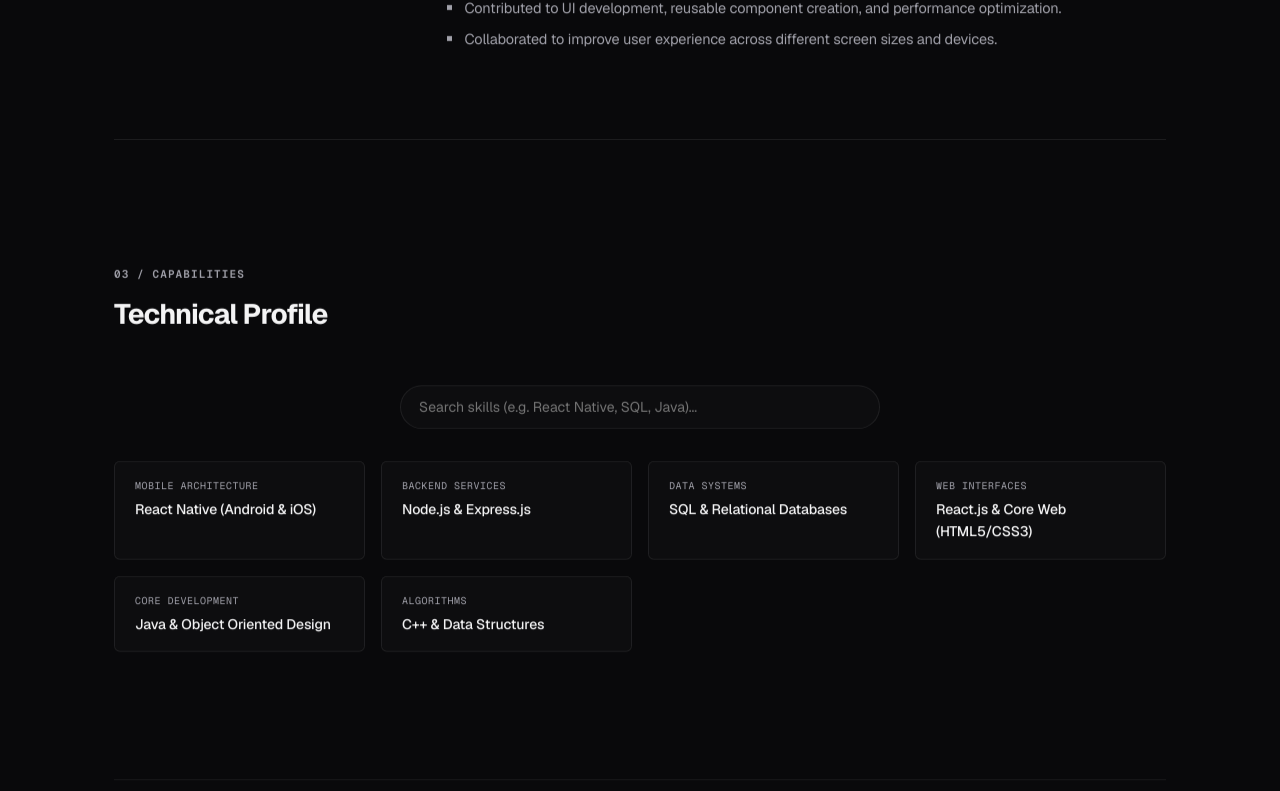
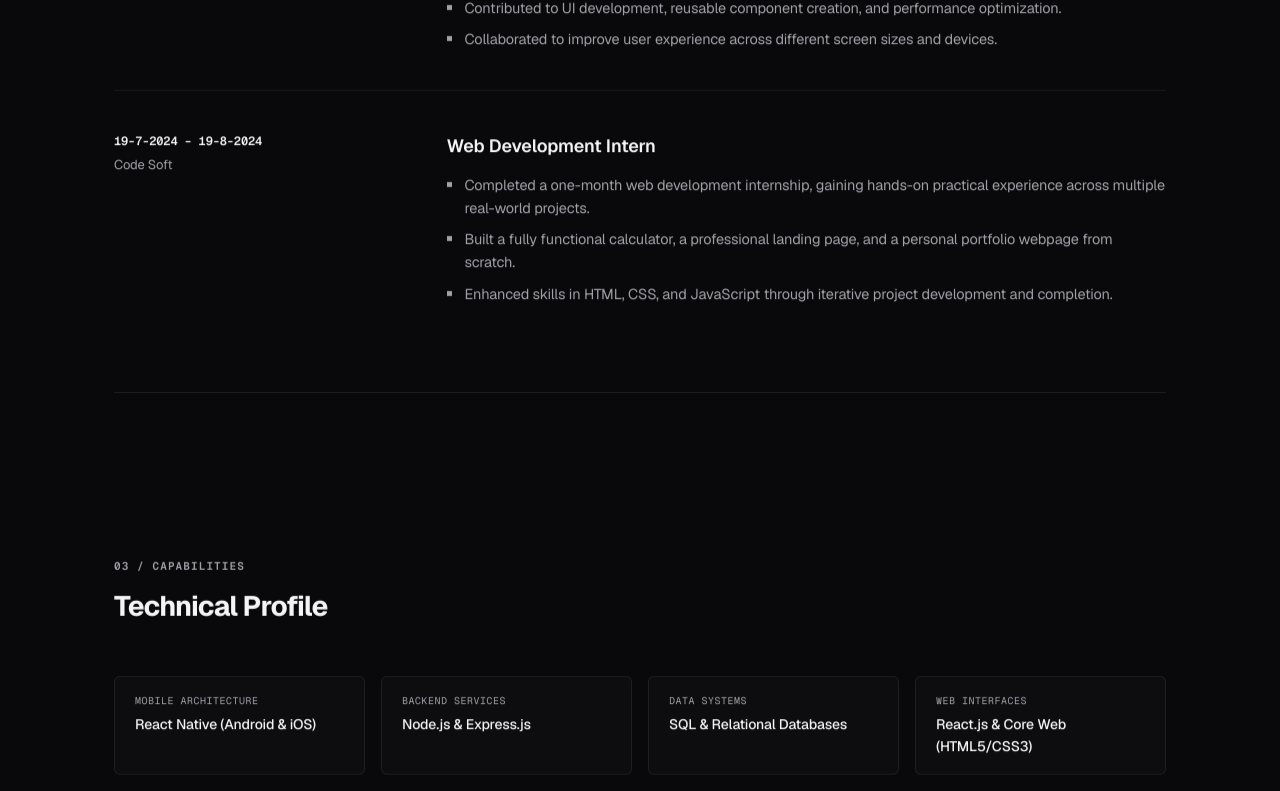
Before and after one commit to Nadeemahmad321/Nadeem-portfolio, a React (Vite) app in the folder frontend/: page / in a window 1280 px wide. Shown: the part 3159-3950 px from the top of the page. Built offline with nearby package versions, Linux system fonts and the light colour scheme.

Commit message:
Add Code Soft Web Development internship to experience section

```diff
--- a/frontend/src/components/Skills.jsx
+++ b/frontend/src/components/Skills.jsx
@@ -1,51 +1,20 @@
-import React, { useState } from 'react'
+import React from 'react'
 import { skills } from '../data/portfolioData'
 
 export default function Skills() {
-  const [searchQuery, setSearchQuery] = useState('')
-
   return (
     <section id="skills" className="section-block">
       <div className="section-head reveal">
         <span className="section-num">03 / CAPABILITIES</span>
         <h2>Technical Profile</h2>
       </div>
-
-      <div className="skills-search-bar reveal">
-        <input
-          type="text"
-          placeholder="Search skills (e.g. React Native, SQL, Java)..."
-          value={searchQuery}
-          onChange={(e) => setSearchQuery(e.target.value)}
-          className="skills-search-input"
-        />
-        {searchQuery && (
-          <button className="search-clear-btn" onClick={() => setSearchQuery('')}>
-            &times;
-          </button>
-        )}
-      </div>
-
       <div className="skills-grid">
-        {skills.map((skill, idx) => {
-          const isMatching = searchQuery === '' ||
-            skill.name.toLowerCase().includes(searchQuery.toLowerCase()) ||
-            skill.category.toLowerCase().includes(searchQuery.toLowerCase())
-
-          const cardClass = searchQuery !== ''
-            ? (isMatching ? 'highlighted' : 'faded')
-            : ''
-
-          return (
-            <div
-              key={idx}
-              className={`skill-card ${cardClass} reveal delay-${(idx % 4 + 1) * 100}`}
-            >
-              <span className="skill-cat">{skill.category}</span>
-              <span className="skill-name">{skill.name}</span>
-            </div>
-          )
-        })}
+        {skills.map((skill, idx) => (
+          <div key={idx} className={`skill-card reveal delay-${(idx % 4 + 1) * 100}`}>
+            <span className="skill-cat">{skill.category}</span>
+            <span className="skill-name">{skill.name}</span>
+          </div>
+        ))}
       </div>
     </section>
   )
--- a/frontend/src/data/portfolioData.js
+++ b/frontend/src/data/portfolioData.js
@@ -96,6 +96,16 @@ export const experience = [
       "Contributed to UI development, reusable component creation, and performance optimization.",
       "Collaborated to improve user experience across different screen sizes and devices."
     ]
+  },
+  {
+    role: "Web Development Intern",
+    company: "Code Soft",
+    duration: "19-7-2024 – 19-8-2024",
+    desc: [
+      "Completed a one-month web development internship, gaining hands-on practical experience across multiple real-world projects.",
+      "Built a fully functional calculator, a professional landing page, and a personal portfolio webpage from scratch.",
+      "Enhanced skills in HTML, CSS, and JavaScript through iterative project development and completion."
+    ]
   }
 ]
 
--- a/frontend/src/index.css
+++ b/frontend/src/index.css
@@ -2171,72 +2171,3 @@ section {
   from { transform: translateY(30px); opacity: 0; }
   to { transform: translateY(0); opacity: 1; }
 }
-
-/* --- Skills Live Search & Highlight --- */
-.skills-search-bar {
-  position: relative;
-  max-width: 480px;
-  width: 100%;
-  margin: 0 auto 32px auto;
-}
-
-.skills-search-input {
-  width: 100%;
-  background: var(--card-bg);
-  border: 1px solid var(--border);
-  color: var(--fg);
-  padding: 12px 18px;
-  padding-right: 40px;
-  border-radius: 24px;
-  font-family: var(--font-sans);
-  font-size: 14px;
-  outline: none;
-  transition: all 0.3s ease;
-}
-
-.skills-search-input:focus {
-  border-color: var(--highlight);
-  box-shadow: 0 0 15px var(--highlight-glow);
-}
-
-.search-clear-btn {
-  position: absolute;
-  right: 16px;
-  top: 50%;
-  transform: translateY(-50%);
-  background: none;
-  border: none;
-  color: var(--muted);
-  font-size: 20px;
-  cursor: pointer;
-  padding: 4px;
-  display: flex;
-  align-items: center;
-  justify-content: center;
-  transition: color 0.2s ease;
-}
-
-.search-clear-btn:hover {
-  color: var(--fg);
-}
-
-/* Transition for skills cards during search queries */
-.skill-card {
-  transition: opacity 0.4s cubic-bezier(0.16, 1, 0.3, 1),
-              transform 0.4s cubic-bezier(0.16, 1, 0.3, 1),
-              border-color 0.4s cubic-bezier(0.16, 1, 0.3, 1),
-              box-shadow 0.4s cubic-bezier(0.16, 1, 0.3, 1) !important;
-}
-
-.skill-card.faded {
-  opacity: 0.15;
-  transform: scale(0.96);
-  filter: blur(0.5px);
-  pointer-events: none;
-}
-
-.skill-card.highlighted {
-  border-color: var(--highlight);
-  box-shadow: 0 0 20px var(--highlight-glow);
-  transform: scale(1.04);
-}
```
